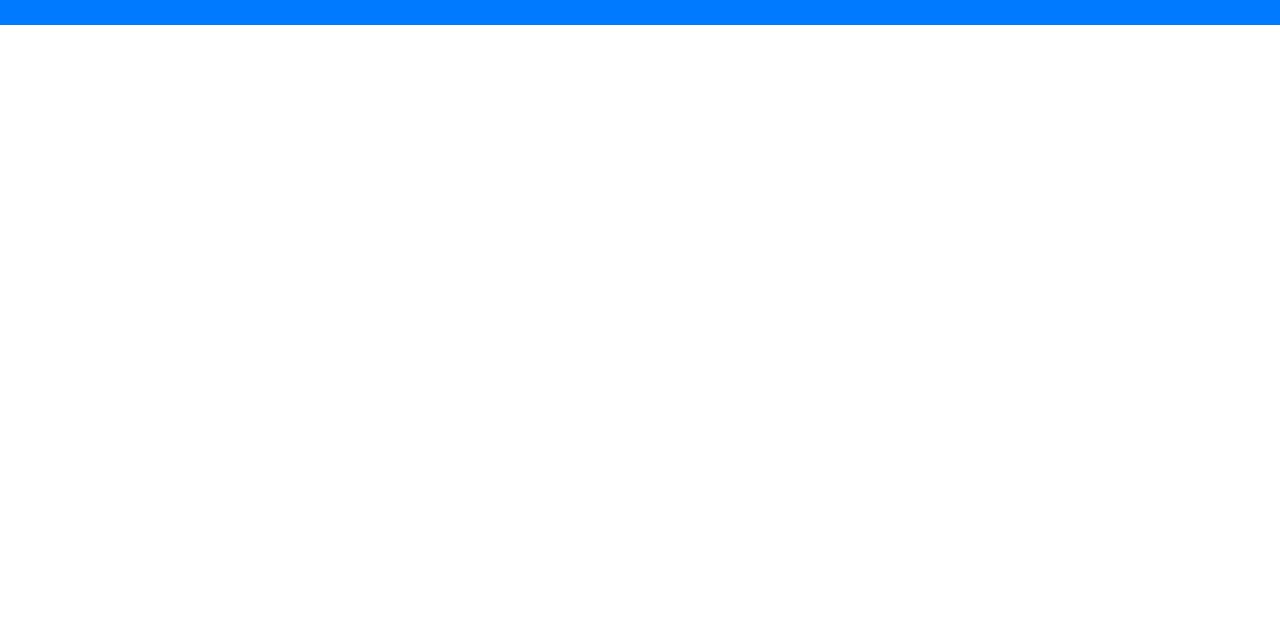
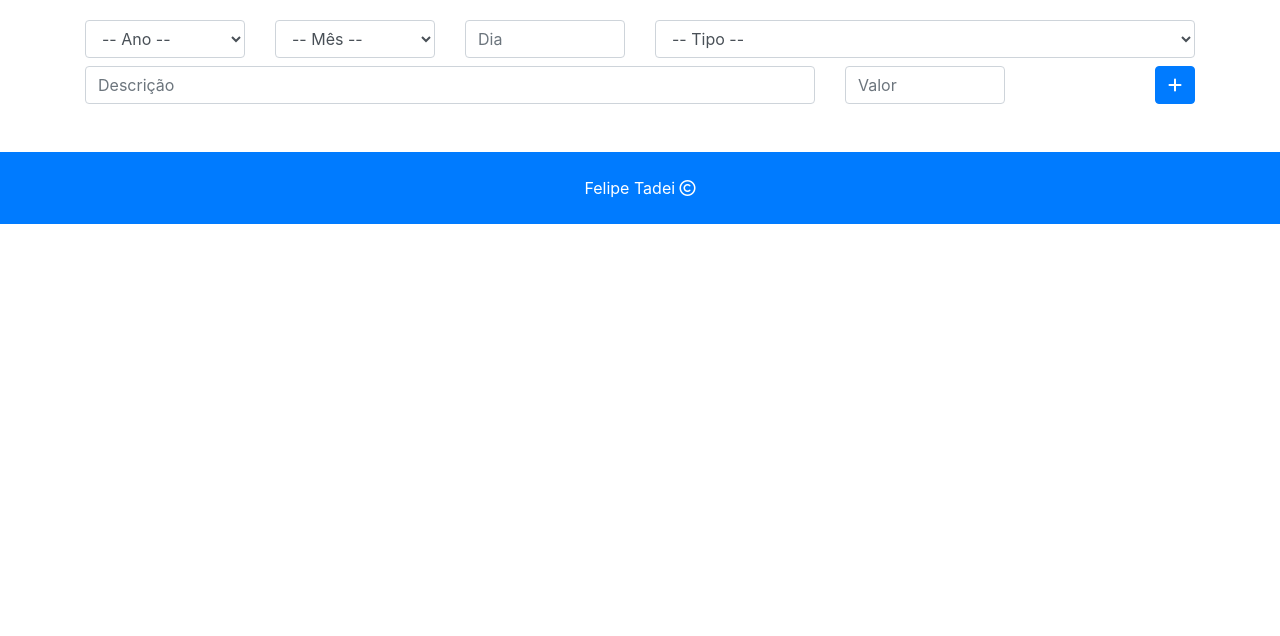
Before and after one commit to tadeifelipe/-personal-budget, a plain HTML site: page index.html in a window 1280 px wide. Shown: the part 164-800 px from the top of the page. Drawn offline with nearby package versions, Linux system fonts and the light colour scheme.

Commit message:
change default

```diff
--- a/index.html
+++ b/index.html
@@ -11,6 +11,7 @@
     </head>
 
     <body>
+        <!-- Cabeçalho -->
         <nav class="navbar navbar-expand-lg navbar-dark bg-primary">
             <div class="container">
                 <a class="navbar-brand" href="index.html">
@@ -32,9 +33,75 @@
                 </div>
             </div>
         </nav>
+        <!-- Conteúdo -->
+        <div class="container">
+            <div class="row mb-5">
+                <div class="col">
+                    <h1 class="display-4">Registro de nova despesa</h1>
+                </div>
+            </div>
 
-        <h1>conteudo</h1>
+            <div class="row mb-2">
+                <div class="col-md-2">
+                    <select class="form-control" id="ano">
+                        <option value="">-- Ano --</option>
+                        <option value="2020">2020</option>
+                    </select>
+                </div>
 
+                <div class="col-md-2">
+                    <select class="form-control" id="mes">
+                        <option value="">-- Mês --</option>
+                        <option value="1">Janeiro</option>
+                        <option value="2">Fevereiro</option>
+                        <option value="3">Março</option>
+                        <option value="4">Abril</option>
+                        <option value="5">Maio</option>
+                        <option value="6">Junho</option>
+                        <option value="7">Julho</option>
+                        <option value="8">Agosto</option>
+                        <option value="9">Setembro</option>
+                        <option value="10">Outubro</option>
+                        <option value="11">Novembro</option>
+                        <option value="12">Dezembro</option>
+                    </select>
+                </div>
+
+                <div class="col-md-2">
+                    <input type="text" class="form-control" placeholder="Dia" id="dia"/>
+                </div>
+
+                <div class="col-md-6">
+                    <select class="form-control" id="tipo">
+                      <option value=""> -- Tipo --</option>
+                      <option value="1">Alimentação</option>
+                      <option value="2">Educação</option>
+                      <option value="3">Lazer</option>
+                      <option value="4">Saúde</option>
+                      <option value="5">Transporte</option>
+                    </select>
+                  </div>
+            </div>
+
+            <div class="row mb-5">
+                <div class="col-md-8">
+                    <input type="text" class="form-control" placeholder="Descrição" id="descricao" />
+                </div>
+
+                <div class="col-md-2">
+                    <input type="text" class="form-control" placeholder="Valor" id="valor" />
+                </div>
+
+                <div class="col-md-2 d-flex justify-content-end">
+                    <button type="button" class="btn btn-primary">
+                        <i class="fas fa-plus"></i>
+                    </button>
+                </div>
+            </div>
+
+        </div>
+
+        <!-- Rodapé -->
         <footer>
             <nav class="p-4 mb-2 bg-primary text-white" style="text-align: center;">
                 Felipe Tadei  <i class="far fa-copyright"></i>
```
